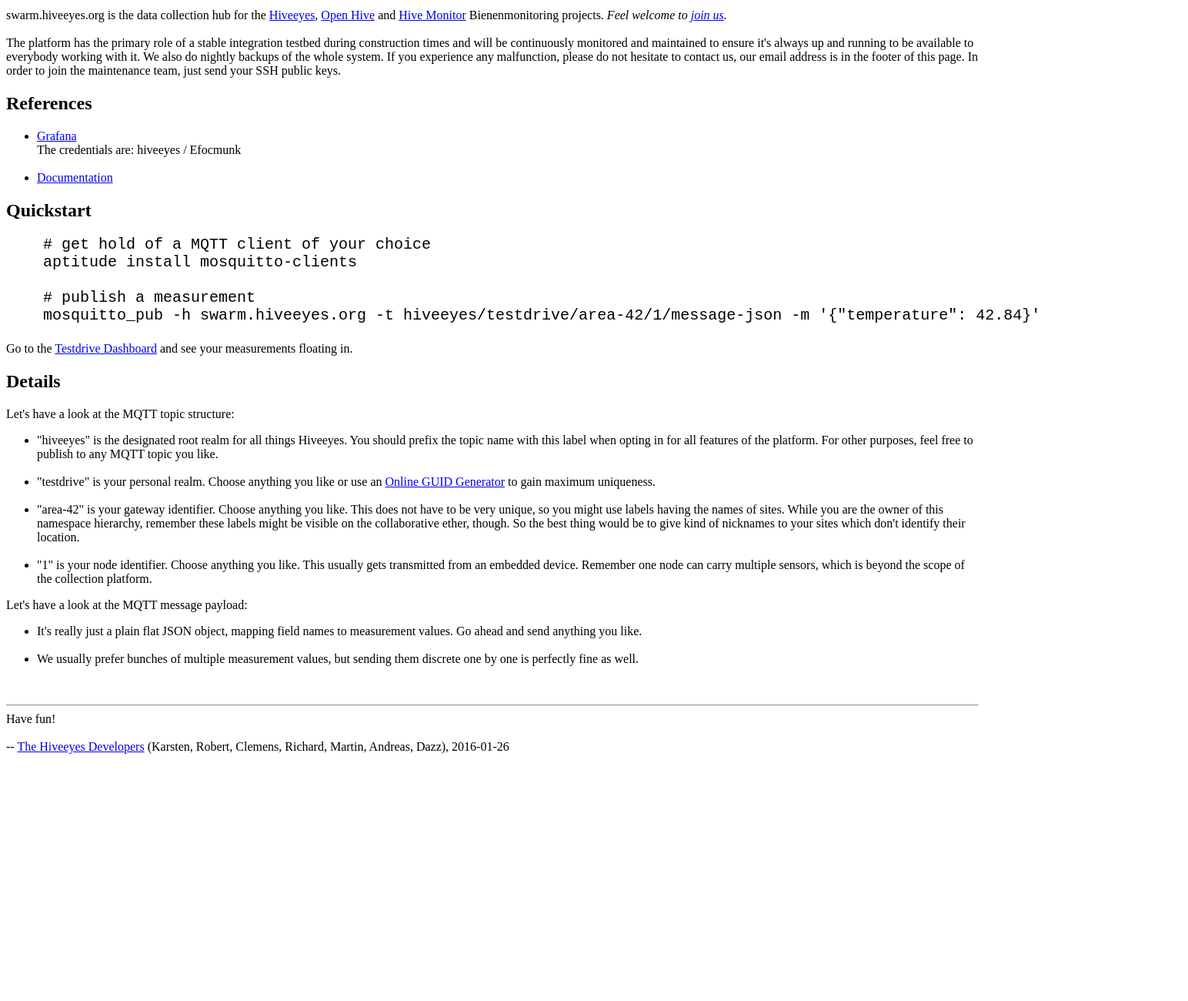
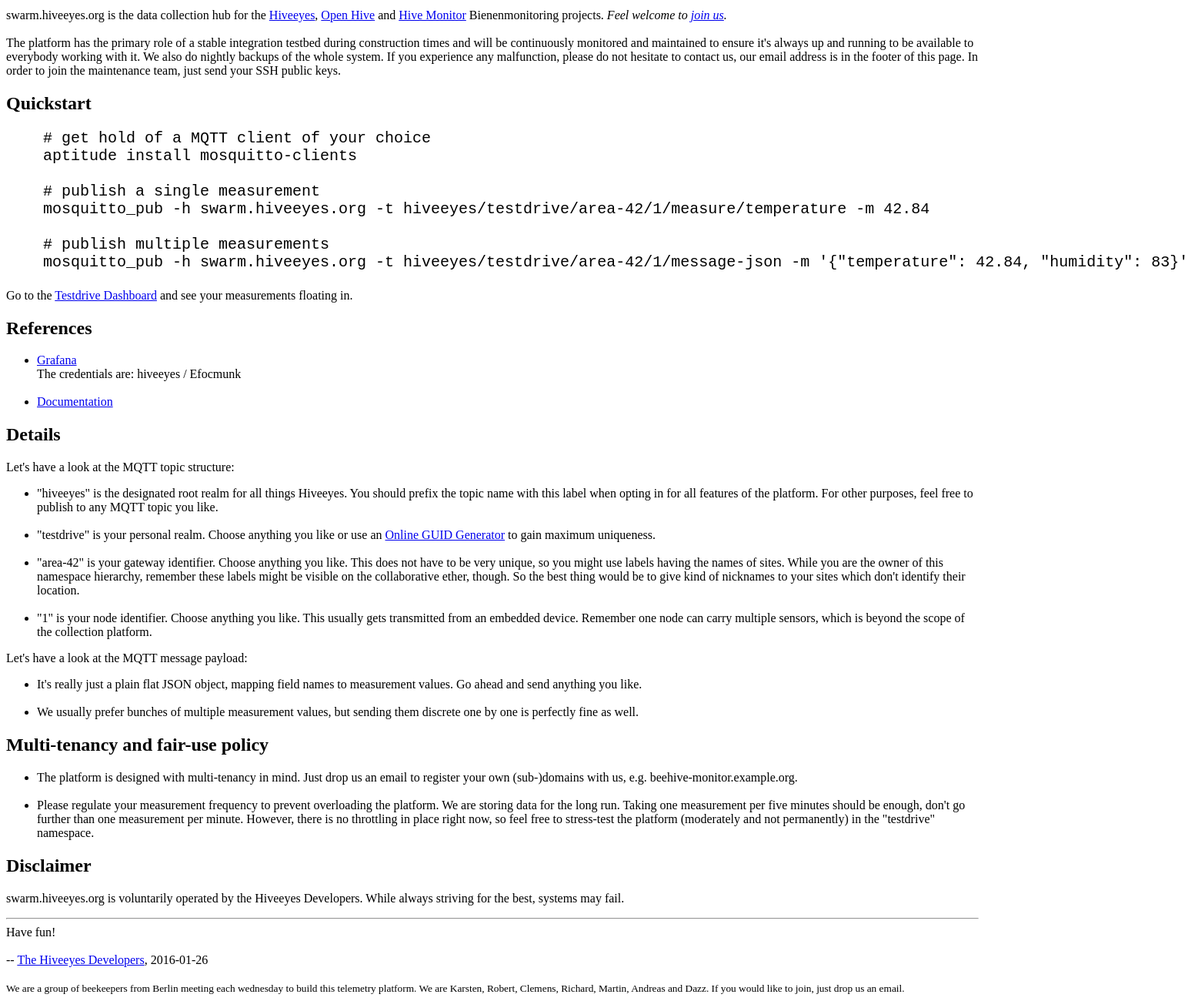
Before and after one commit to hiveeyes/documentation, a plain HTML site: page src/htdocs/index.html in a window 1280 px wide. Shown: the part 116-1416 px from the top of the page at 77% size, 1544 px wide, since content can reach past the window. Before the commit the page ends 1103 px from the top, so only its background shows below. Drawn offline with Linux system fonts and the light colour scheme.

Commit message:
index.html: how to submit single measurements, multi-tenancy and fair-use policy

```diff
--- a/src/htdocs/index.html
+++ b/src/htdocs/index.html
@@ -20,9 +20,23 @@
         We also do nightly backups of the whole system.
 
         If you experience any malfunction, please do not hesitate to contact us, our email address is in the footer of this page.
-
         In order to join the maintenance team, just send your SSH public keys.
     </p>
+
+    <h2>Quickstart</h2>
+    <pre style="font-size: x-large; display: inline">
+    # get hold of a MQTT client of your choice
+    aptitude install mosquitto-clients
+
+    # publish a single measurement
+    mosquitto_pub -h swarm.hiveeyes.org -t hiveeyes/testdrive/area-42/1/measure/temperature -m 42.84
+
+    # publish multiple measurements
+    mosquitto_pub -h swarm.hiveeyes.org -t hiveeyes/testdrive/area-42/1/message-json -m '{"temperature": 42.84, "humidity": 83}'
+    </pre>
+    <br/>
+
+    Go to the <a href="https://swarm.hiveeyes.org/grafana/dashboard/db/testdrive">Testdrive Dashboard</a> and see your measurements floating in.
 
     <h2>References</h2>
     <ul>
@@ -37,18 +51,6 @@
             <a href="https://swarm.hiveeyes.org/docs/">Documentation</a>
         </li>
     </ul>
-
-    <h2>Quickstart</h2>
-    <pre style="font-size: x-large; display: inline">
-    # get hold of a MQTT client of your choice
-    aptitude install mosquitto-clients
-
-    # publish a measurement
-    mosquitto_pub -h swarm.hiveeyes.org -t hiveeyes/testdrive/area-42/1/message-json -m '{"temperature": 42.84}'
-    </pre>
-    <br/>
-
-    Go to the <a href="https://swarm.hiveeyes.org/grafana/dashboard/db/testdrive">Testdrive Dashboard</a> and see your measurements floating in.
 
     <h2>Details</h2>
     <p>
@@ -89,14 +91,40 @@
                 is perfectly fine as well.
             </li>
         </ul>
+    </p>
+
+    <h2>Multi-tenancy and fair-use policy</h2>
+    <ul>
+        <li>
+            The platform is designed with multi-tenancy in mind. Just drop us an email to register
+            your own (sub-)domains with us, e.g. beehive-monitor.example.org.
+        </li>
         <br/>
+        <li>
+            Please regulate your measurement frequency to prevent overloading the platform.
+            We are storing data for the long run.
+            Taking one measurement per five minutes should be enough, don't go further than
+            one measurement per minute.
+            However, there is no throttling in place right now, so feel free to stress-test
+            the platform (moderately and not permanently) in the "testdrive" namespace.
+        </li>
+    </ul>
+
+    <h2>Disclaimer</h2>
+    <p>
+        swarm.hiveeyes.org is voluntarily operated by the Hiveeyes Developers.
+        While always striving for the best, systems may fail.
     </p>
 
     <hr/>
 
     Have fun!
     <br/><br/>
-    -- <a href="mailto:hiveeyes-devs@ideensyndikat.org">The Hiveeyes Developers</a> (Karsten, Robert, Clemens, Richard, Martin, Andreas, Dazz), 2016-01-26
+    -- <a href="mailto:hiveeyes-devs@ideensyndikat.org">The Hiveeyes Developers</a>, 2016-01-26
+    <br/><br/>
+    <small>
+        We are a group of beekeepers from Berlin meeting each wednesday to build this telemetry platform. We are Karsten, Robert, Clemens, Richard, Martin, Andreas and Dazz. If you would like to join, just drop us an email.
+    </small>
 
     </body>
 </html>
```
